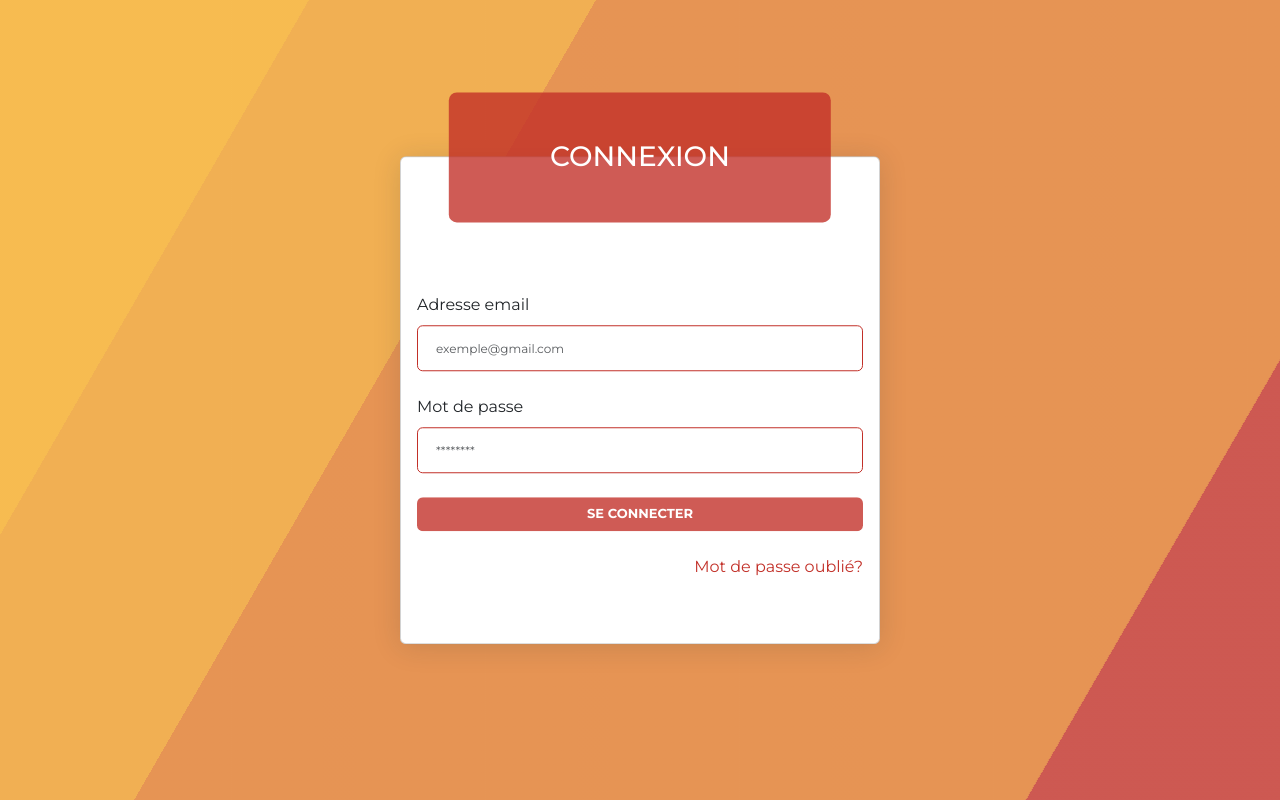
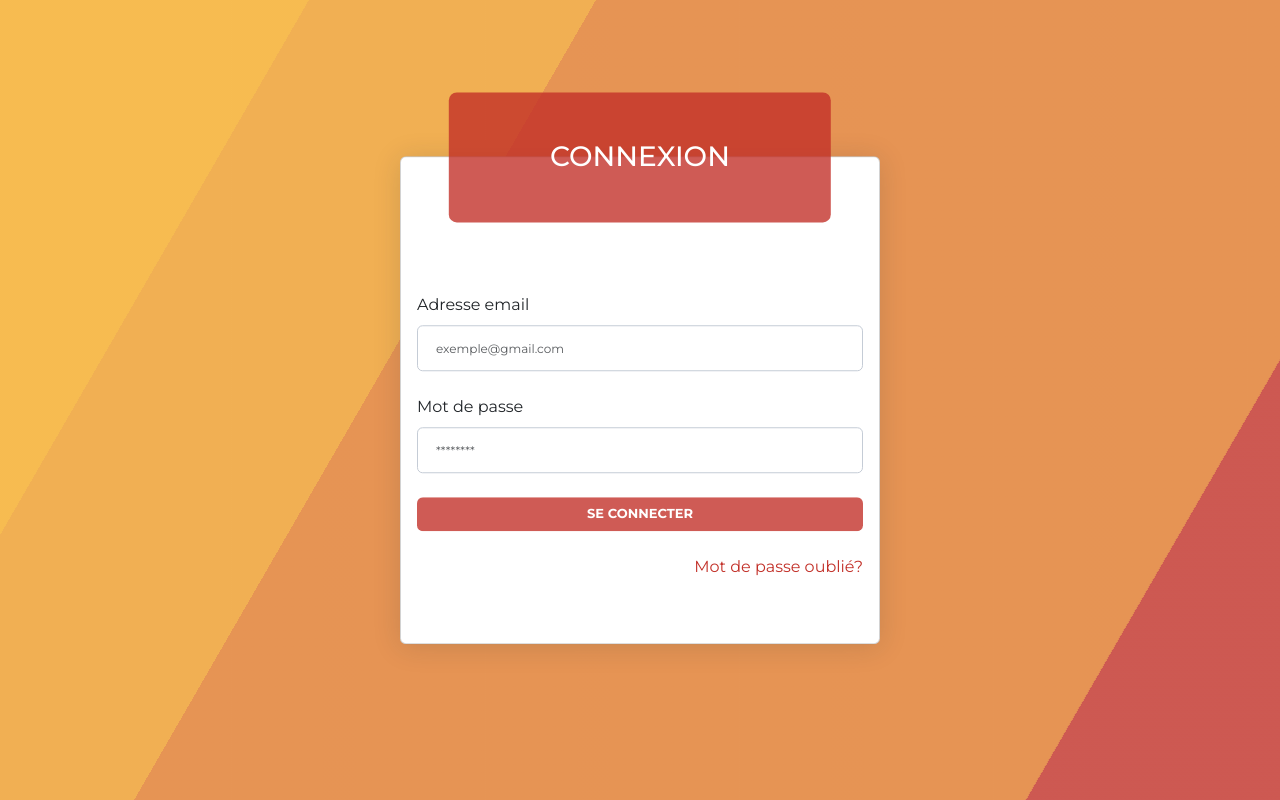
Before and after one commit to yerrymina1195/Tache21, a React (Create React App) app: page / in a window 1280 px wide. Built offline with nearby package versions, Linux system fonts and the light colour scheme.

Commit message:
SECURE-none

```diff
--- a/src/App.css
+++ b/src/App.css
@@ -54,13 +54,13 @@ input {
 }
 
 
-/* MODIFICATION GENERALE */
-input:focus, select:focus {
-  border-color: #C23028 !important;
-  color: #C23028 !important;
-}
+/* MAMA-MODIFICATION GENERALE */
+/* input:focus, select:focus {
+  border-color: #2b2a2a !important;
+  color: #6e6d6d !important;
+} */
 input:valid {
-  border-color: #C23028 !important;
-  color: #C23028 !important;
+  /* border-color: #2b2a2a !important;
+  color: #6e6d6d !important; */
   font-size: 13px !important;
 }
```
